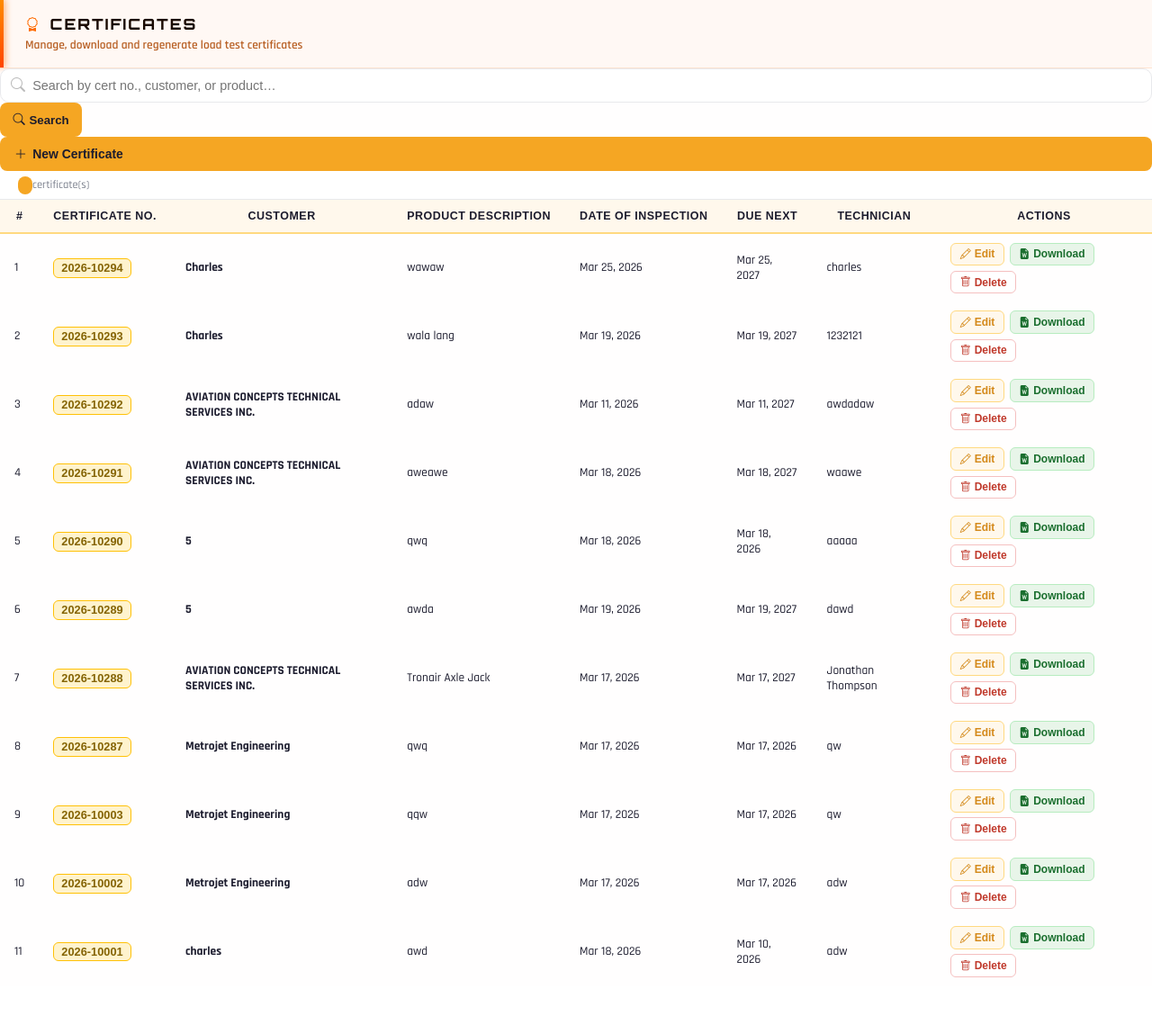
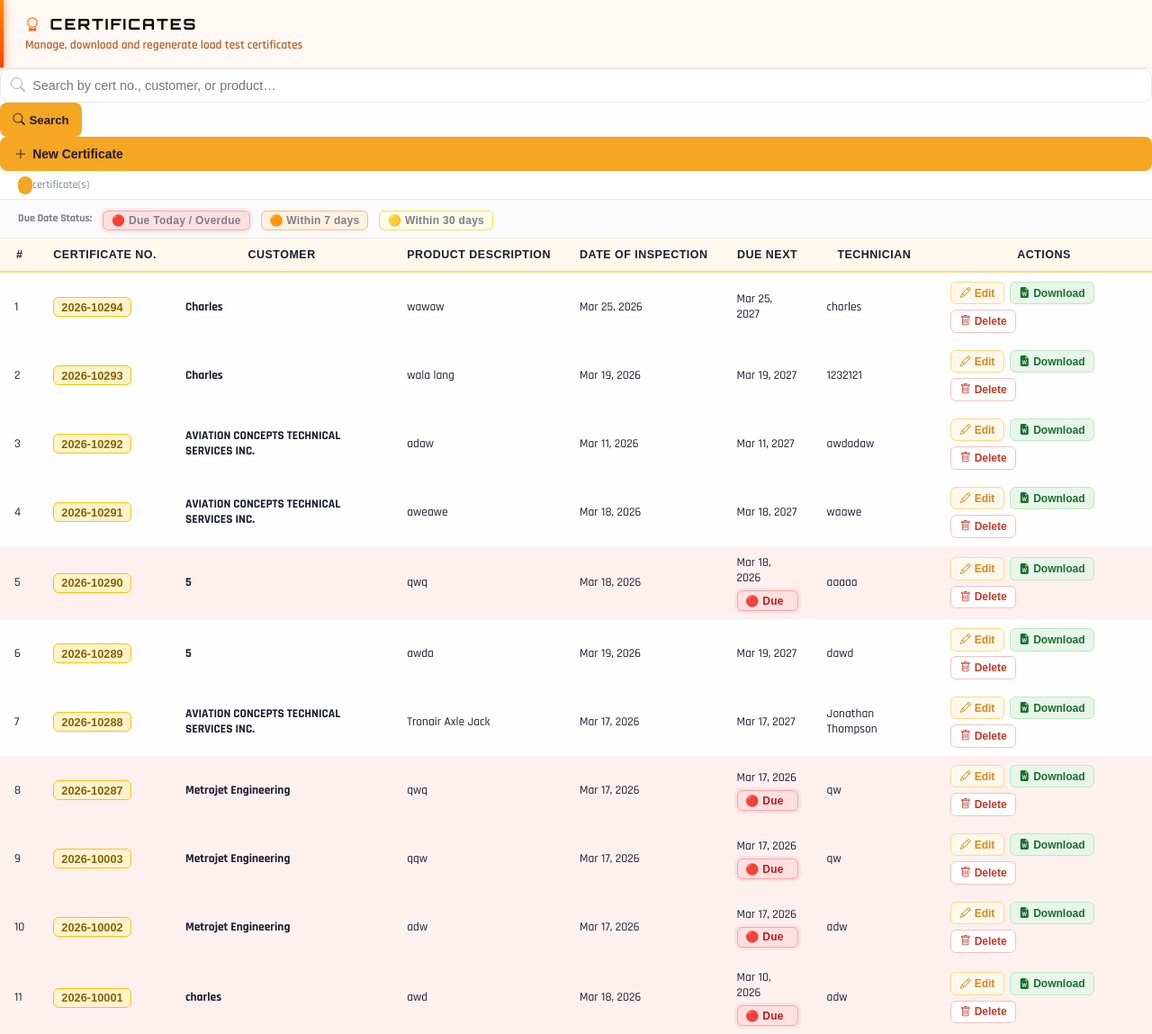
Before and after one commit to xCharles6x/excelsior_system, a Django app: page /certificates/ in a window 1280 px wide. Shown: the part 113-1262 px from the top of the page at 90% size. Before the commit the page ends 1199 px from the top, so only its background shows below. Run offline with Django 5.2, Linux system fonts and the light colour scheme; a user stored in the database is signed in; data comes from the database, SQL or seed files in the repository; both versions use the stored data as it was after the commit.

Commit message:
Add warranty expiration status indicator

```diff
--- a/core/templates/certificate_list.html
+++ b/core/templates/certificate_list.html
@@ -1,4 +1,5 @@
 {% extends 'base.html' %}
+{% load warranty_tags %}
 {% block title %}Certificates — Excelsior Aviation GSE{% endblock %}
 {% block extra_css %}
 <style>
@@ -36,6 +37,43 @@
   .cert-table tbody tr:hover { background:#fff8ec; }
   .cert-table tbody td { padding:0.6rem 1rem; color:#1c1c2e; vertical-align:middle; }
 
+  /* Row highlight for expiring certs */
+  .cert-table tbody tr.row-critical { background:#fff0f0; }
+  .cert-table tbody tr.row-critical:hover { background:#ffe0e0; }
+  .cert-table tbody tr.row-urgent  { background:#fff7f0; }
+  .cert-table tbody tr.row-urgent:hover  { background:#ffeed8; }
+  .cert-table tbody tr.row-warning { background:#fffdf0; }
+  .cert-table tbody tr.row-warning:hover { background:#fff8d0; }
+
+  /* Warranty status badges */
+  .warranty-badge {
+    display:inline-flex; align-items:center; gap:0.3rem;
+    border-radius:6px; padding:0.2rem 0.55rem;
+    font-family:'Barlow Condensed',sans-serif;
+    font-size:0.75rem; font-weight:800;
+    white-space:nowrap; margin-top:0.25rem;
+    letter-spacing:0.3px;
+  }
+  .warranty-critical {
+    background:#ffe0e0; color:#b91c1c;
+    border:1.5px solid #fca5a5;
+    animation: pulse-red 1.8s ease-in-out infinite;
+  }
+  .warranty-urgent {
+    background:#fff0e0; color:#c2410c;
+    border:1.5px solid #fdba74;
+  }
+  .warranty-warning {
+    background:#fefce8; color:#854d0e;
+    border:1.5px solid #fde047;
+  }
+  @keyframes pulse-red {
+    0%, 100% { box-shadow: 0 0 0 0 rgba(185,28,28,0.25); }
+    50%       { box-shadow: 0 0 0 4px rgba(185,28,28,0); }
+  }
+
+  .date-cell { display:flex; flex-direction:column; gap:0.1rem; }
+
   .cert-no-tag {
     display:inline-block; background:#fff3cd; border:1px solid #ffc107;
     border-radius:6px; padding:0.15rem 0.5rem;
@@ -71,6 +109,14 @@
   .btn-del-confirm:hover { background:#c0392b; }
   .count-bar { padding:.45rem 1.25rem; background:#fff; border-bottom:1px solid #e8e9ec; font-size:.78rem; color:#7a7f8c; }
   .count-badge { background:#f5a623; color:#1c1c2e; border-radius:10px; padding:.15rem .5rem; font-size:.72rem; font-weight:800; }
+
+  /* Warranty legend */
+  .warranty-legend {
+    display:flex; align-items:center; gap:0.75rem; flex-wrap:wrap;
+    padding:0.5rem 1.25rem; background:#fafafa;
+    border-bottom:1px solid #e8e9ec; font-size:0.75rem; color:#555;
+  }
+  .warranty-legend span { font-weight:700; color:#7a7f8c; }
 </style>
 {% endblock %}
 
@@ -101,6 +147,14 @@
   {% if search_query %} — filtered by "<strong>{{ search_query }}</strong>"{% endif %}
 </div>
 
+<!-- Warranty legend -->
+<div class="warranty-legend">
+  <span>Due Date Status:</span>
+  <span class="warranty-badge warranty-critical">🔴 Due Today / Overdue</span>
+  <span class="warranty-badge warranty-urgent">🟠 Within 7 days</span>
+  <span class="warranty-badge warranty-warning">🟡 Within 30 days</span>
+</div>
+
 <div class="table-wrapper">
   {% if certificates %}
   <table class="cert-table">
@@ -118,13 +172,21 @@
     </thead>
     <tbody>
       {% for c in certificates %}
-      <tr>
+      {% warranty_status c.due_next_inspection as ws %}
+      <tr{% if ws %} class="row-{{ ws.level }}"{% endif %}>
         <td>{{ forloop.counter }}</td>
         <td><span class="cert-no-tag">{{ c.certificate_number }}</span></td>
         <td><strong>{{ c.customer.name }}</strong></td>
         <td>{{ c.product_description }}</td>
         <td>{{ c.date_of_inspection|date:"M d, Y" }}</td>
-        <td>{{ c.due_next_inspection|date:"M d, Y" }}</td>
+        <td>
+          <div class="date-cell">
+            <span>{{ c.due_next_inspection|date:"M d, Y" }}</span>
+            {% if ws %}
+              <span class="warranty-badge warranty-{{ ws.level }}">{{ ws.label }}</span>
+            {% endif %}
+          </div>
+        </td>
         <td>{{ c.technician_name }}</td>
         <td>
           <div class="action-btns">
--- /dev/null
+++ b/core/templatetags/warranty_tags.py
@@ -0,0 +1,49 @@
+"""
+core/templatetags/warranty_tags.py
+
+Usage in templates:
+    {% load warranty_tags %}
+    {% warranty_status r.date_due as ws %}
+    {% if ws %}
+      <span class="warranty-badge warranty-{{ ws.level }}">{{ ws.label }}</span>
+    {% endif %}
+"""
+
+from django import template
+from django.utils import timezone
+import datetime
+
+register = template.Library()
+
+
+@register.simple_tag
+def warranty_status(date_due):
+    """
+    Returns a dict with level and label, or None if no date / not near expiry.
+
+    Levels:
+        'critical'  — due today or already overdue
+        'urgent'    — within 7 days
+        'warning'   — within 30 days
+    """
+    if not date_due:
+        return None
+
+    today = timezone.localdate()
+
+    # Accept both date and datetime objects
+    if isinstance(date_due, datetime.datetime):
+        due = date_due.date()
+    else:
+        due = date_due
+
+    delta = (due - today).days
+
+    if delta <= 0:
+        return {'level': 'critical', 'label': '🔴 Due Today' if delta == 0 else '🔴 Due', 'days': delta}
+    elif delta <= 7:
+        return {'level': 'urgent', 'label': f'🟠 Due in {delta}d', 'days': delta}
+    elif delta <= 30:
+        return {'level': 'warning', 'label': f'🟡 Due in {delta}d', 'days': delta}
+
+    return None
```
Also changed, not shown: core/templates/list.html (+69 -8 lines), excelsior_system/settings.py (+24 -10 lines), core/templatetags/__init__.py (added), db.sqlite3.
